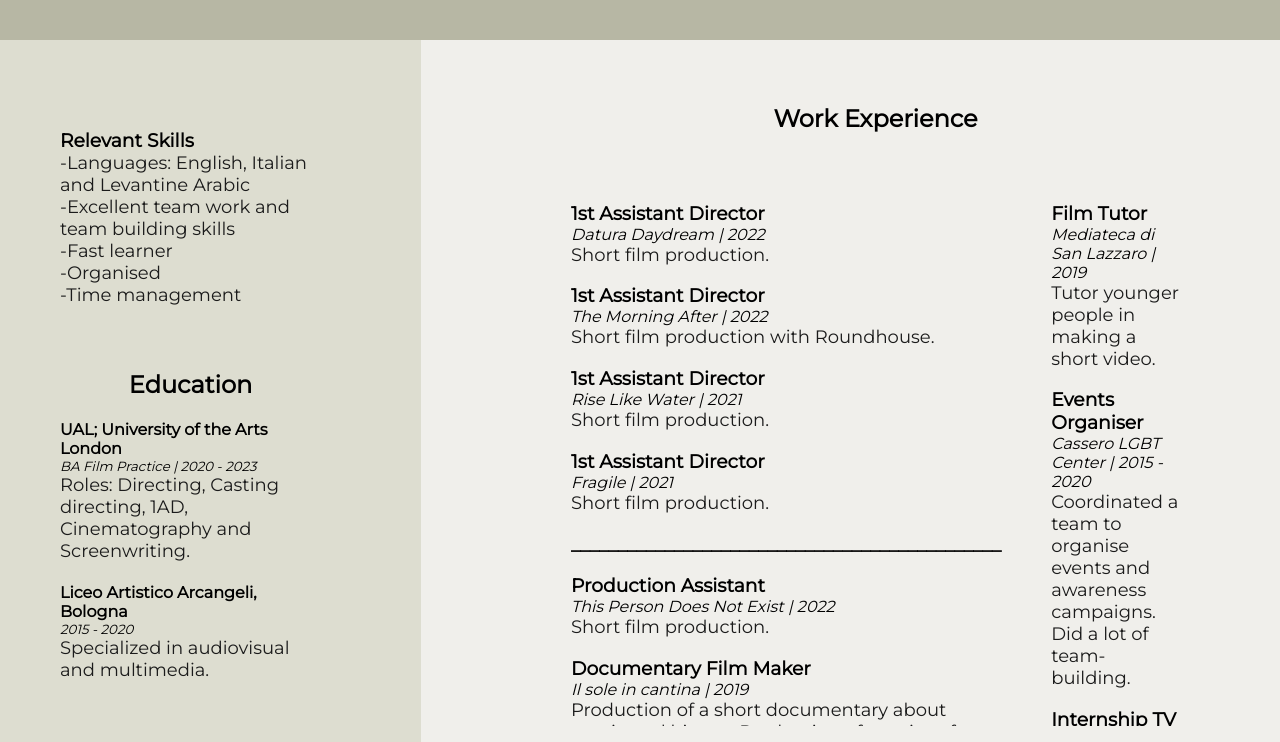
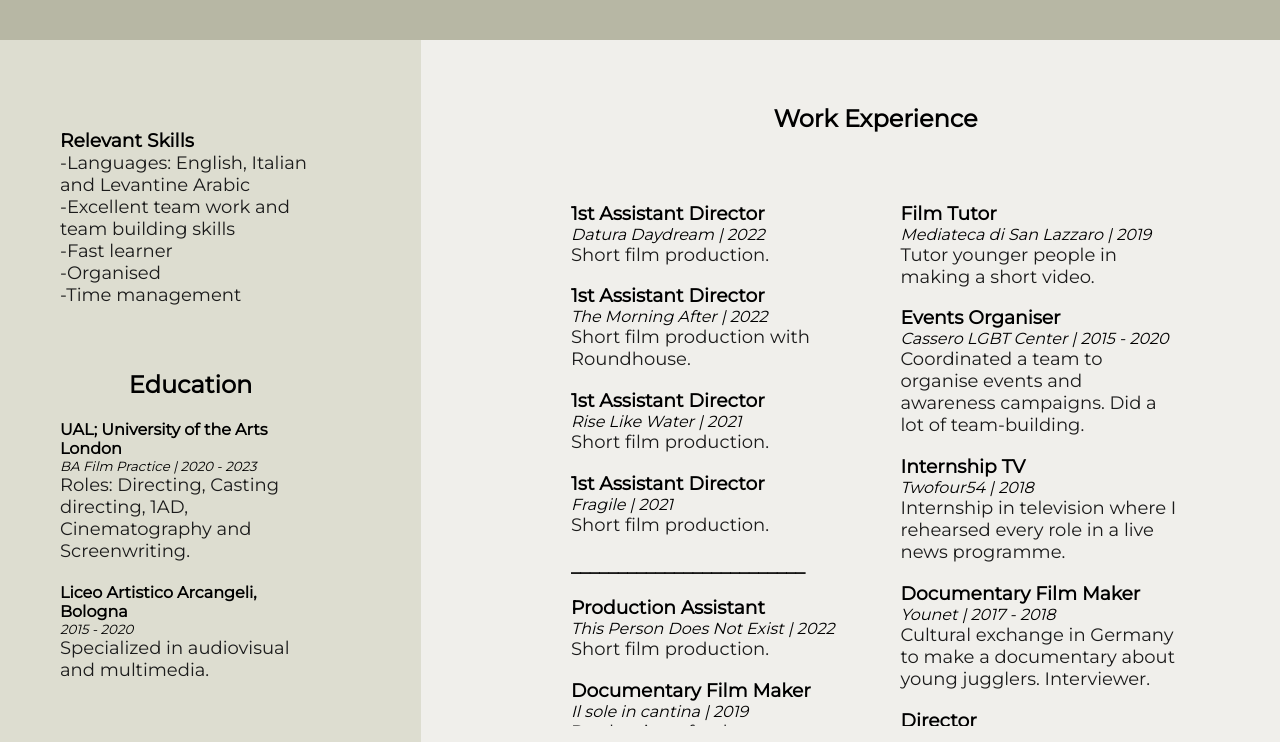
Before and after one commit to chiagger/Mira-El-Bacha, a plain HTML site: page CV.html in a window 1280 px wide. Shown: the part 140-882 px from the top of the page. Drawn offline with Linux system fonts and the light colour scheme.

Commit message:
line fixed

```diff
--- a/Presenter/CV.js
+++ b/Presenter/CV.js
@@ -32,7 +32,7 @@ appendWorkExperience(column1, "1st Assistant Director", "Datura Daydream | ","20
 appendWorkExperience(column1,"1st Assistant Director", "The Morning After | ","2022", "Short film production with Roundhouse.");
 appendWorkExperience(column1,"1st Assistant Director", "Rise Like Water | ","2021", "Short film production.");
 appendWorkExperience(column1,"1st Assistant Director", "Fragile | ","2021", "Short film production.");
-appendWorkExperience(column1, "______________________________________________","","","");
+appendWorkExperience(column1, "_________________________","","","");
 appendWorkExperience(column1,"Production Assistant", "This Person Does Not Exist | ","2022", "Short film production.");
 appendWorkExperience(column1,"Documentary Film Maker", "Il sole in cantina | ","2019", "Production of a short documentary about music and history. Production of a series of interviews.");
 appendWorkExperience(column1,"Film Festival Organiser", "Some Prefer Cake and Genderbender | ","2014 - 2020", "Administrative work to put the festival together, from getting more volunteers to helping choose the films to be screened.");
--- a/View/CSS/CV.css
+++ b/View/CSS/CV.css
@@ -223,6 +223,15 @@ header {
     display: flex;
     gap: 50px;
 }
+
+.column1 {
+    width: 50%;
+}
+
+.column2 {
+    width: 50%;
+}
+
 @media only screen and (max-width: 767px) {
 
     body {
```
